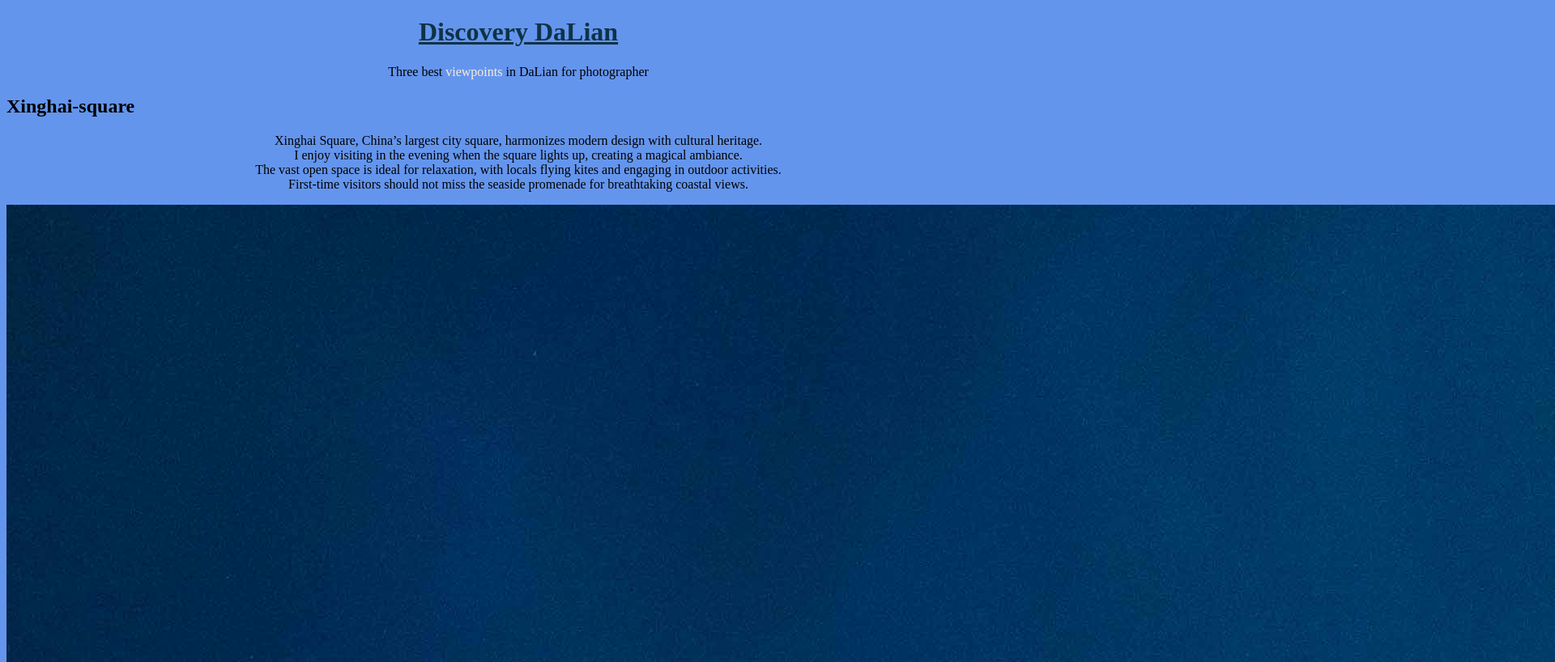
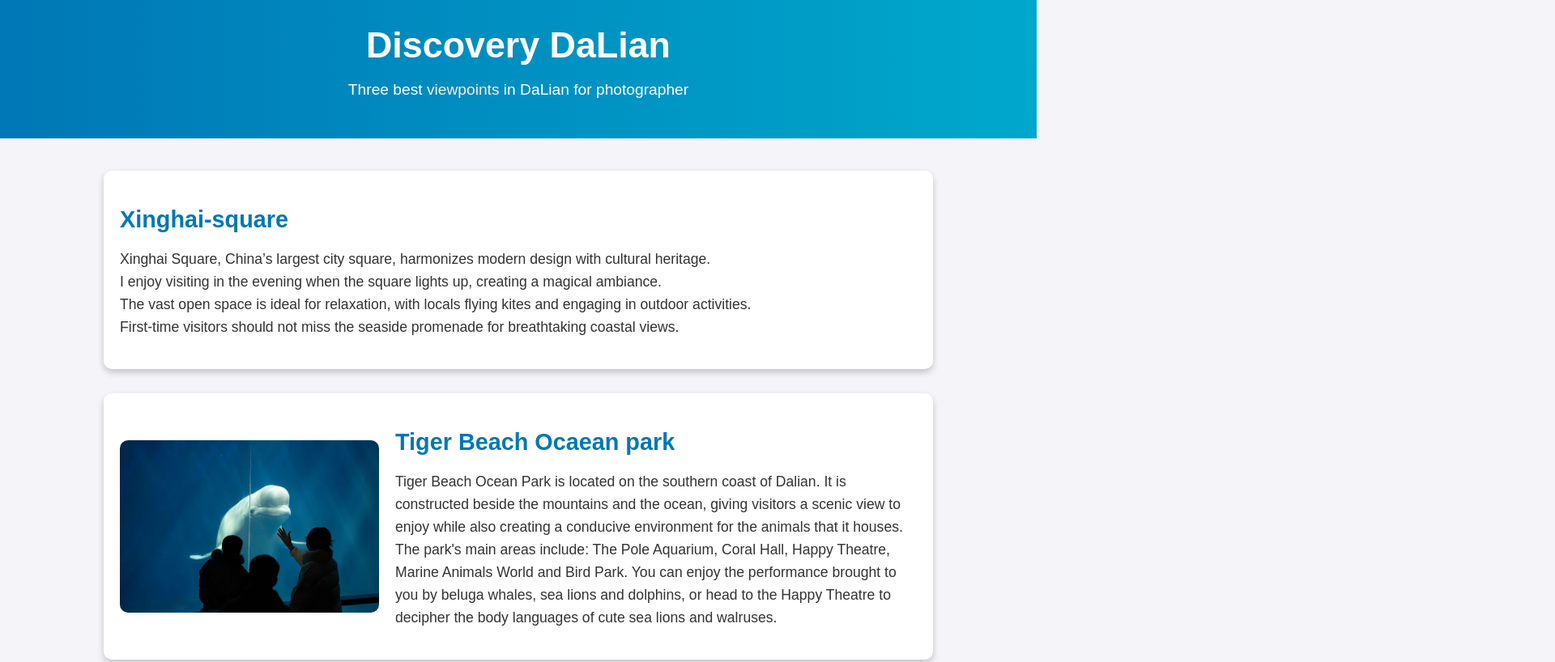
Before and after one commit to Steven123165/Steven-Travelogue, a plain HTML site: page index.html in a window 1280 px wide. Shown: the top 818 px of the page at 81% size, 1920 px wide, since content can reach past the window. Drawn offline with Linux system fonts and the light colour scheme.

Commit message:
adjust the size and style of the webiste

```diff
--- a/styles.css
+++ b/styles.css
@@ -1,11 +1,98 @@
-body{
-    background-color: cornflowerblue;
+/* Global Styles */
+body {
+    font-family: 'Montserrat', sans-serif;
+    margin: 0;
+    padding: 0;
+    background-color: #f4f4f9;
+    color: #333;
 }
-h1{
-   text-align: center;
-   color: rgb(15, 50, 71);
-   text-decoration-line: underline;
+
+/* Header */
+header {
+    background: linear-gradient(90deg, #0077b6, #00a8cc);
+    color: white;
+    text-align: center;
+    padding: 30px;
 }
-p{
+
+header h1 {
+    margin: 0;
+    font-size: 2.8em;
+}
+
+header p {
+    font-size: 1.2em;
+    font-weight: 300;
+}
+
+/* Main Content */
+main {
+    width: 80%;
+    margin: 40px auto;
+}
+
+/* Location Sections */
+section {
+    display: flex;
+    align-items: center;
+    background: white;
+    padding: 20px;
+    margin-bottom: 30px;
+    border-radius: 10px;
+    box-shadow: 0px 4px 8px rgba(0, 0, 0, 0.2);
+    transition: transform 0.3s ease-in-out;
+}
+
+section:hover {
+    transform: scale(1.02);
+}
+
+section img {
+    width: 320px;
+    height: auto;
+    border-radius: 10px;
+    margin-right: 20px;
+    transition: transform 0.3s ease-in-out;
+}
+
+section img:hover {
+    transform: scale(1.05);
+}
+
+section .text {
+    flex: 1;
+}
+
+section h2 {
+    color: #0077b6;
+    font-size: 1.8em;
+    margin-bottom: 10px;
+}
+
+section p {
+    font-size: 1.1em;
+    line-height: 1.6;
+}
+
+/* Custom Styling for Each Section */
+#xinghai {
+    background-color: #e3f2fd;
+}
+
+#tiger-beach {
+    background-color: #e1f5fe;
+}
+
+#laohutan {
+    background-color: #ede7f6;
+}
+
+/* Footer */
+footer {
+    background: #0077b6;
+    color: white;
     text-align: center;
+    padding: 15px;
+    font-size: 1em;
+    margin-top: 40px;
 }
```
